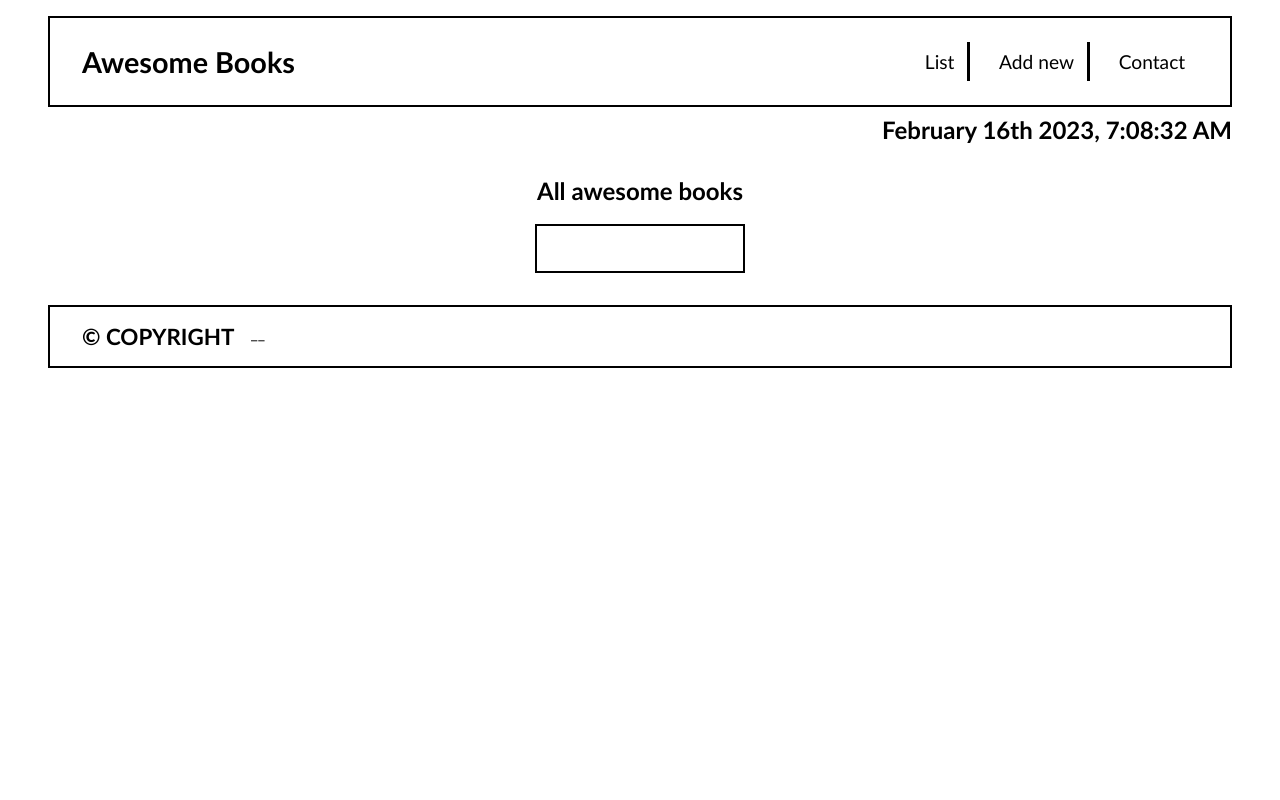
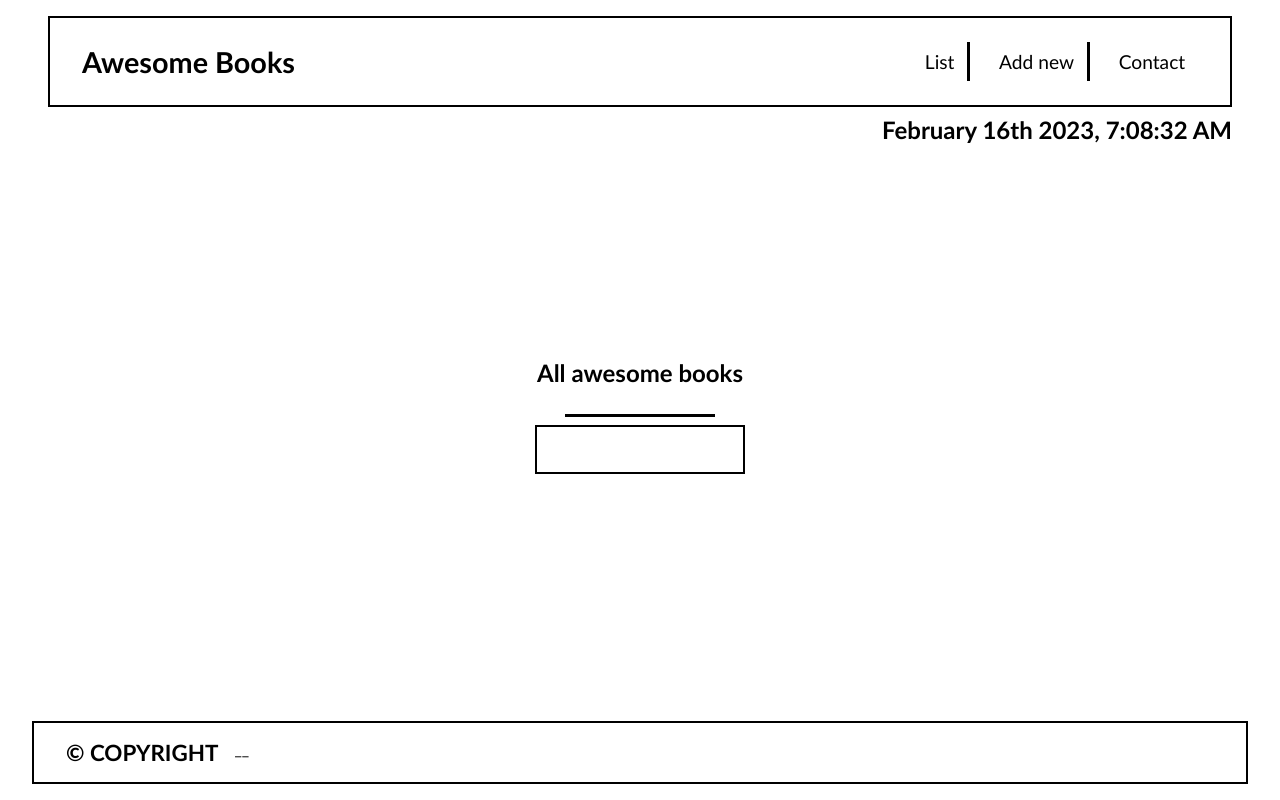
Before and after one commit to Kaghenimbale/Awesome-book, a website: page index.html in a window 1280 px wide. Drawn offline with Linux system fonts and the light colour scheme.

Commit message:
Add style to center every page content

```diff
--- a/index.html
+++ b/index.html
@@ -23,6 +23,7 @@
     <main class="books-container">
         <section class="render-books display" id="books-section">
             <h2>All awesome books</h2><br>
+            <div class="line"></div>
             <div class="book-store">
                 <ul id="container"></ul><br>
             </div>
@@ -31,6 +32,7 @@
         <section class="new-book-section display">
             <form id="form" action="#" method="#">
                 <h2>Add a new book</h2>
+                <div class="line"></div>
                 <label for="book">
                     <input type="text" name="book" required id="book" placeholder="Title">
                 </label>
@@ -45,7 +47,7 @@
 
         <section class="contact-info display" id="contact-section">
             <h2>Contact Information</h2>
-
+            <div class="line"></div>
             <div class="infos">
                 <p>Do you have any question or just want to say "Hello"?</p>
                 <p>You can reach out to us!</p>
--- a/script.js
+++ b/script.js
@@ -22,7 +22,7 @@ class Book {
 
   getBookElement = ({ title, author, id }) => {
     const newbook = document.createElement('li');
-    newbook.className = 'container-list'
+    newbook.className = 'container-list';
     newbook.innerHTML = `
     <div class="description">
     <h2>${title}</h2>
--- a/style.css
+++ b/style.css
@@ -61,11 +61,18 @@ body {
   color: rgb(29, 29, 174);
 }
 
+.line {
+  width: 150px;
+  height: 3px;
+  background-color: black;
+  margin: 0.5rem 0;
+}
+
 .books-container {
   width: 60vw;
+  height: 60vh;
   margin: 0 auto;
   display: flex;
-  /* flex-direction: column; */
   align-items: center;
   justify-content: center;
   padding: 2rem;
@@ -158,6 +165,10 @@ footer {
   gap: 1rem;
   padding: 1rem 2rem;
   border: 2px solid black;
+  position: fixed;
+  bottom: 1rem;
+  left: 2rem;
+  right: 2rem;
 }
 
 footer p {
```
Also changed, not shown: pages.js (+10 -10 lines).
